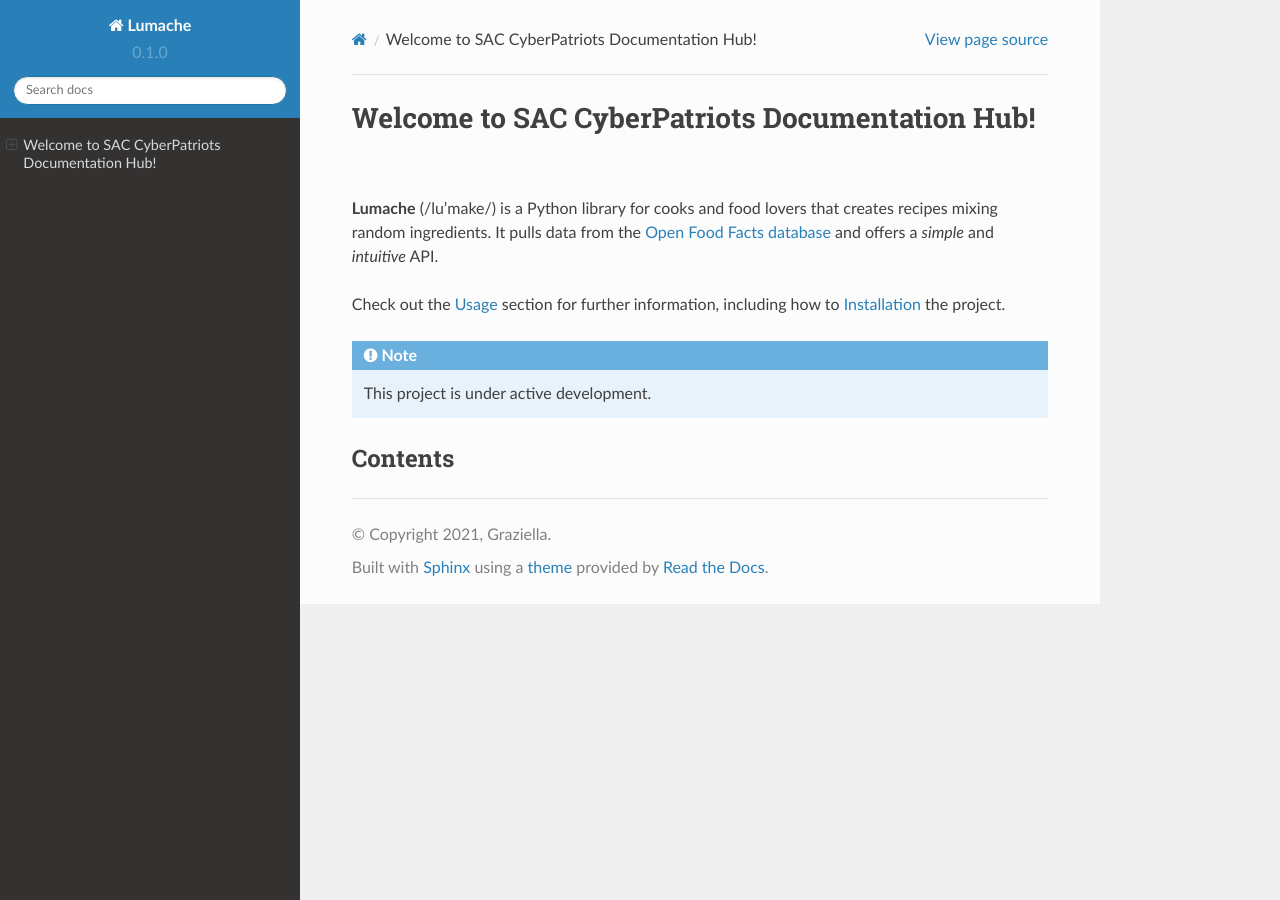
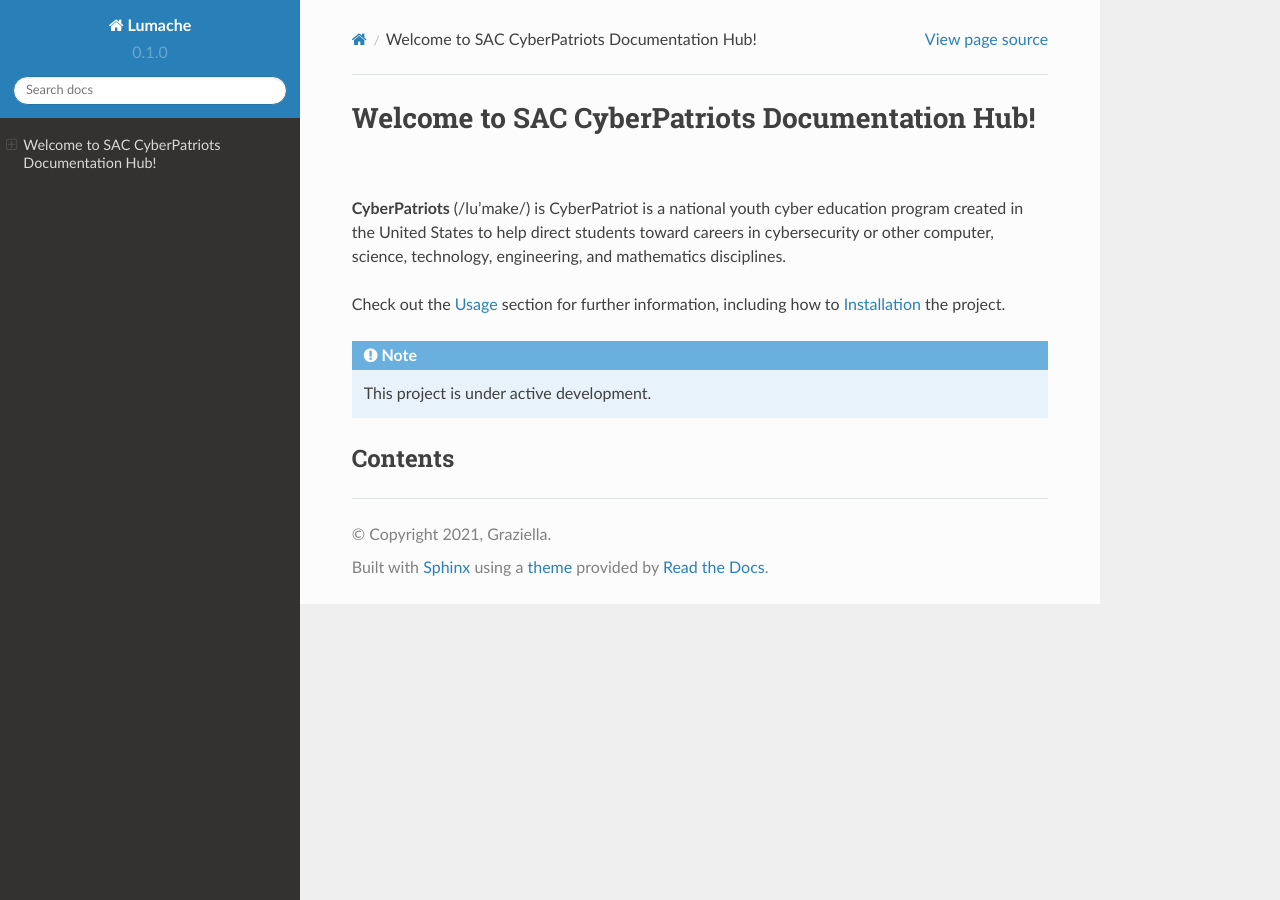
Before and after one commit to natt96z/cybersac, a Sphinx documentation site: the page built from docs/source/index.rst, in a window 1280 px wide. Built offline with Sphinx 7.4.7 and the Read the Docs theme 2.0.0, drawn with Linux system fonts in a browser that asks for light colours; pages that are not in the unit, such as notebooks, are missing from menus.

Commit message:
Update index.rst

```diff
--- a/docs/source/index.rst
+++ b/docs/source/index.rst
@@ -1,10 +1,7 @@
 Welcome to SAC CyberPatriots Documentation Hub!
 ===================================
 
-**Lumache** (/lu'make/) is a Python library for cooks and food lovers
-that creates recipes mixing random ingredients.
-It pulls data from the `Open Food Facts database <https://world.openfoodfacts.org/>`_
-and offers a *simple* and *intuitive* API.
+**CyberPatriots** (/lu'make/) is CyberPatriot is a national youth cyber education program created in the United States to help direct students toward careers in cybersecurity or other computer, science, technology, engineering, and mathematics disciplines.
 
 Check out the :doc:`usage` section for further information, including
 how to :ref:`installation` the project.
```
